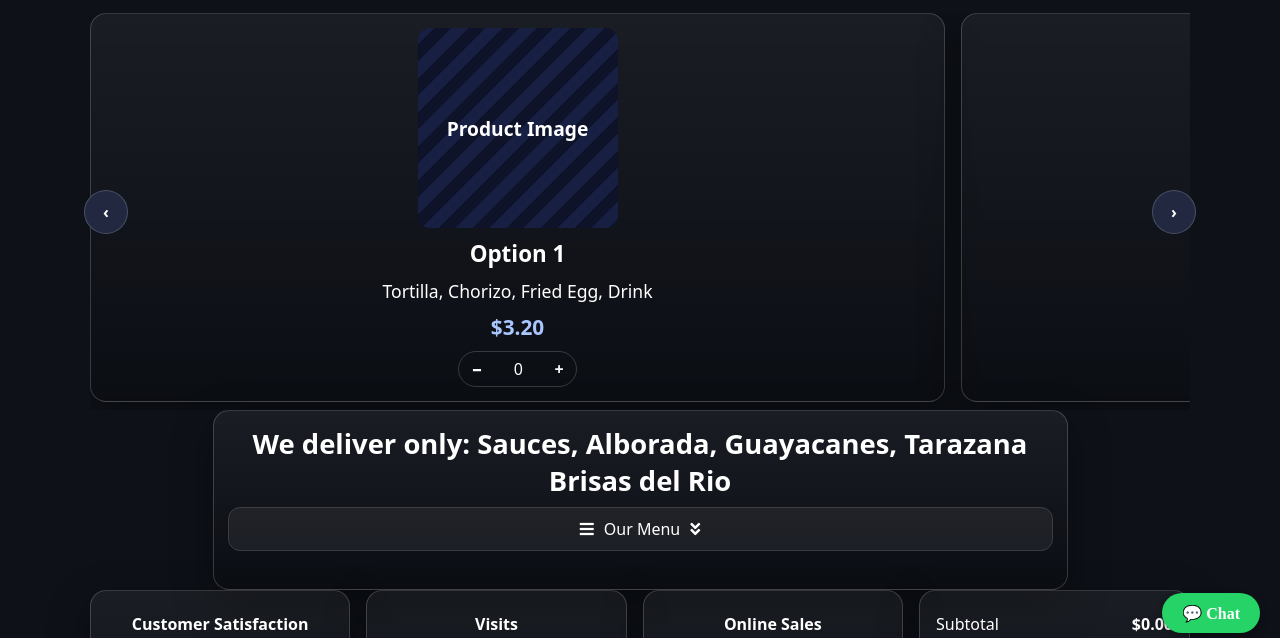
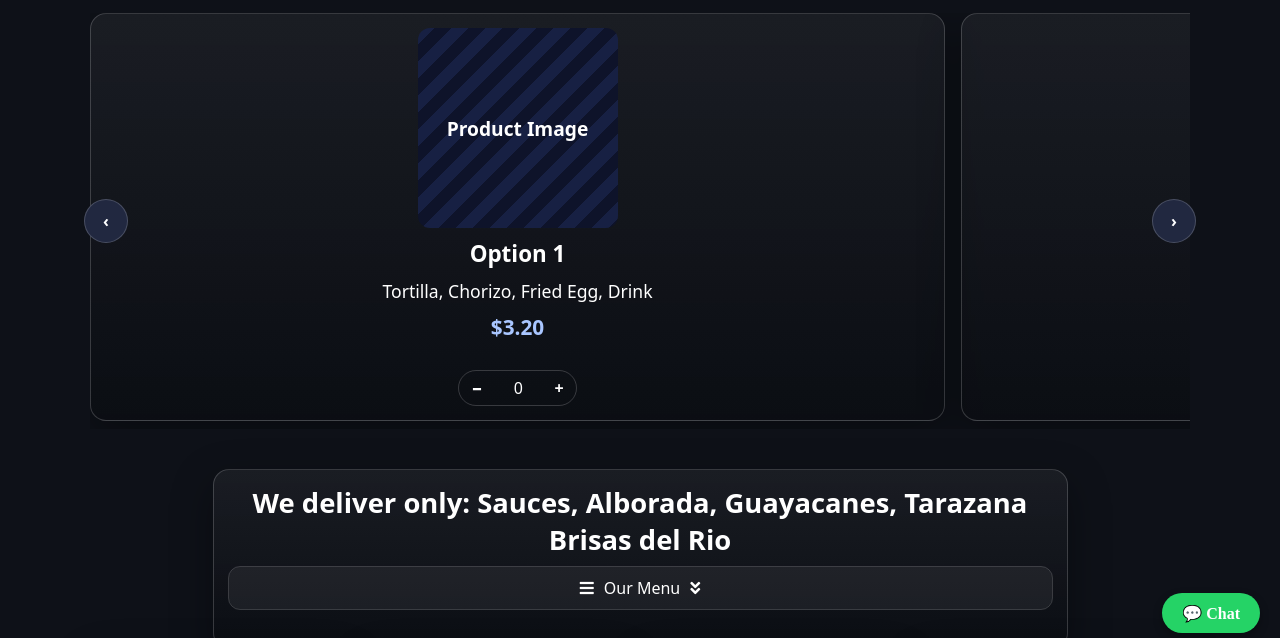
Before and after one commit to fedemenstahgriltrocast-max/ganter-beast, a plain HTML site: page index.html in a window 1280 px wide. Shown: the part 97-735 px from the top of the page. Drawn offline with Linux system fonts and the light colour scheme.

Commit message:
style: add spacing and separators

```diff
--- a/index.html
+++ b/index.html
@@ -44,6 +44,8 @@ html[data-theme="light"] .track::-webkit-scrollbar-thumb{background:rgba(20,20,3
 .card{background:linear-gradient(180deg,rgba(255,255,255,.05),rgba(0,0,0,.18));border:1px solid var(--line);border-radius:var(--edge);box-shadow:var(--shadow)}
 html[data-theme="light"] .card{background:var(--card-light);border-color:var(--line-light);box-shadow:var(--shadow-light)}
 .product{scroll-snap-align:start;flex:0 0 calc((100% - 32px)/3);min-width:260px;padding:14px;display:flex;flex-direction:column;gap:10px;align-items:center}
+.product .hr{margin-top:auto;margin-bottom:8px}
+.product .qty{margin-top:0}
 @media (min-width:1024px){.product{flex-basis:75%;min-width:75%}}
 @media (max-width:900px){.product{flex-basis:calc((100% - 16px)/2)}}
 @media (max-width:560px){.product{flex-basis:100%}}
@@ -63,7 +65,7 @@ html[data-theme="light"] .product-price{color:#3344aa}
 html[data-theme="light"] .arrow button{background:#eef1fb;border-color:var(--line-light);color:#0a0e1a}
 
 .panel{padding:14px;margin-top:10px}
-.panel.deliver{width:75%;margin:0 auto}
+.panel.deliver{width:75%;margin:40px auto 0}
 @media (max-width:900px){.panel.deliver{width:100%}}
 .delivery-text{text-align:center;font-weight:800;font-size:calc(1.4rem + 5px)}
 .row{display:flex;gap:10px;align-items:center}
@@ -151,6 +153,7 @@ input::placeholder,textarea::placeholder{color:rgba(255,255,255,.92)}
 html[data-theme="light"] input,html[data-theme="light"] textarea{background:var(--input-light);border-color:var(--line-light);color:var(--ink-light)}
 html[data-theme="light"] input::placeholder,html[data-theme="light"] textarea::placeholder{color:rgba(10,14,26,.6)}
 .items{display:grid;gap:10px;justify-items:center;text-align:center}
+#orderItems{margin-bottom:20px}
 .item-row{display:grid;grid-template-columns:1fr auto;gap:8px;align-items:center;justify-items:center;text-align:center}
 .item-row strong,.item-row span{font-size:calc(1rem + 5px)}
 .inline-qty{display:inline-flex;align-items:center;border:1px solid var(--line);border-radius:999px;overflow:hidden}
@@ -352,7 +355,7 @@ const ERROR_DEFINITIONS = {
 };
 function handleError(code, context){ const def = ERROR_DEFINITIONS[code]; console.warn('Error context:', code, context, def?.troubleshoot); const msg = def ? t(def.msg_en, def.msg_es) : t('Unexpected error','Error inesperado'); alert(`${code}: ${msg}`); }
 /* ======================== RENDER PRODUCTS ========================= */
-function renderProducts(){ try { track.innerHTML = ''; PRODUCTS.forEach(p=>{ const name = lang==='en' ? p.name_en : p.name_es; const desc = lang==='en' ? p.desc_en : p.desc_es; const el = document.createElement('article'); el.className = 'product card'; el.innerHTML = ` <div class="product-image">Product Image</div> <div class="product-title">${name}</div> <div class="product-desc">${desc}</div> <div class="product-price">${fmt(p.price)}</div> <div class="qty" aria-label="${t('Quantity','Cantidad')} ${name}"> <button type="button" aria-label="${t('Decrease','Disminuir')}">−</button> <input type="text" inputmode="numeric" value="${cart.get(p.id)||0}" aria-label="${t('Quantity','Cantidad')}" /> <button type="button" aria-label="${t('Increase','Aumentar')}">+</button> </div>`; const [minus,input,plus] = el.querySelectorAll('.qty>*'); plus.addEventListener('click', ()=>{ cart.set(p.id,(cart.get(p.id)||0)+1); input.value=cart.get(p.id); recalc(); }); minus.addEventListener('click',()=>{ cart.set(p.id,Math.max(0,(cart.get(p.id)||0)-1)); input.value=cart.get(p.id); recalc(); }); input.addEventListener('input', ()=>{ const raw = input.value.replace(/\D/g,''); const v = Math.max(0, Math.min(999, parseInt(raw) || 0)); if (isNaN(v)) { handleError('MCB-CART-001'); input.value = 0; cart.set(p.id,0); } else { cart.set(p.id,v); input.value=v; } recalc(); }); track.appendChild(el); }); } catch(e) { handleError('MCB-PRD-001', e); } }
+function renderProducts(){ try { track.innerHTML = ''; PRODUCTS.forEach(p=>{ const name = lang==='en' ? p.name_en : p.name_es; const desc = lang==='en' ? p.desc_en : p.desc_es; const el = document.createElement('article'); el.className = 'product card'; el.innerHTML = ` <div class="product-image">Product Image</div> <div class="product-title">${name}</div> <div class="product-desc">${desc}</div> <div class="product-price">${fmt(p.price)}</div> <div class="hr"></div> <div class="qty" aria-label="${t('Quantity','Cantidad')} ${name}"> <button type="button" aria-label="${t('Decrease','Disminuir')}">−</button> <input type="text" inputmode="numeric" value="${cart.get(p.id)||0}" aria-label="${t('Quantity','Cantidad')}" /> <button type="button" aria-label="${t('Increase','Aumentar')}">+</button> </div>`; const [minus,input,plus] = el.querySelectorAll('.qty>*'); plus.addEventListener('click', ()=>{ cart.set(p.id,(cart.get(p.id)||0)+1); input.value=cart.get(p.id); recalc(); }); minus.addEventListener('click',()=>{ cart.set(p.id,Math.max(0,(cart.get(p.id)||0)-1)); input.value=cart.get(p.id); recalc(); }); input.addEventListener('input', ()=>{ const raw = input.value.replace(/\D/g,''); const v = Math.max(0, Math.min(999, parseInt(raw) || 0)); if (isNaN(v)) { handleError('MCB-CART-001'); input.value = 0; cart.set(p.id,0); } else { cart.set(p.id,v); input.value=v; } recalc(); }); track.appendChild(el); }); } catch(e) { handleError('MCB-PRD-001', e); } }
 /* ======================== TOTALS + RECALC ========================= */
 function totals(){ try { let sub=0; PRODUCTS.forEach(p=> sub+= p.price*(cart.get(p.id)||0)); const tax=sub*VAT, del=sub>0?DELIVERY_FEE:0, total=sub+tax+del; return {sub,tax,del,total}; } catch(e){ handleError('MCB-CART-002', e); return {sub:0,tax:0,del:0,total:0}; } }
 function recalc(){ const {sub,tax,del,total} = totals(); $('#t_sub').textContent = fmt(sub); $('#t_tax').textContent = fmt(tax); $('#t_del').textContent = fmt(del); $('#t_total').textContent = fmt(total); }
```
